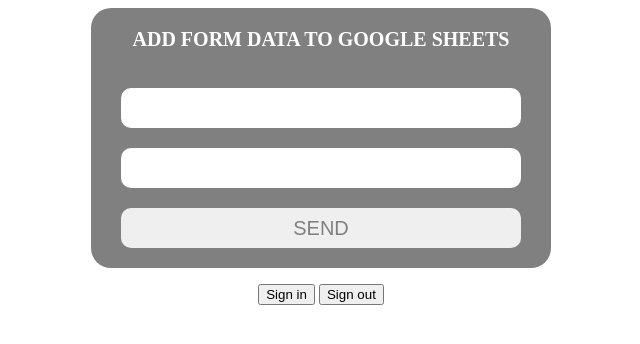
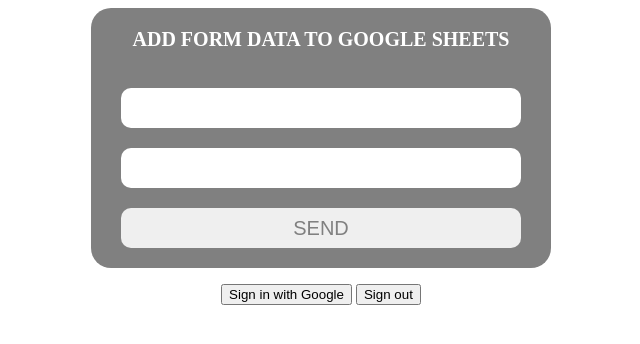
Before and after one commit to GitKurmax/Google-Sheets-Api, a plain HTML site: page index.html in a window 1280 px wide. Shown: the whole page, without its empty margins (319-959 px from the left). Drawn offline with Linux system fonts and the light colour scheme.

Commit message:
Change button text

```diff
--- a/index.html
+++ b/index.html
@@ -11,7 +11,7 @@
     </form>
 
     <div>
-      <button id="signin-button" onclick="handleSignInClick()">Sign in</button>
+      <button id="signin-button" onclick="handleSignInClick()">Sign in with Google</button>
       <button id="signout-button" onclick="handleSignOutClick()">Sign out</button>
     </div>
     <!--
```
